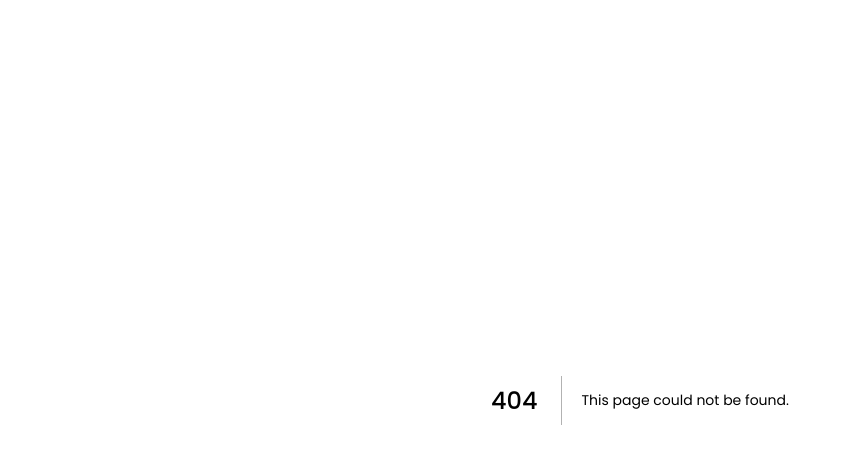
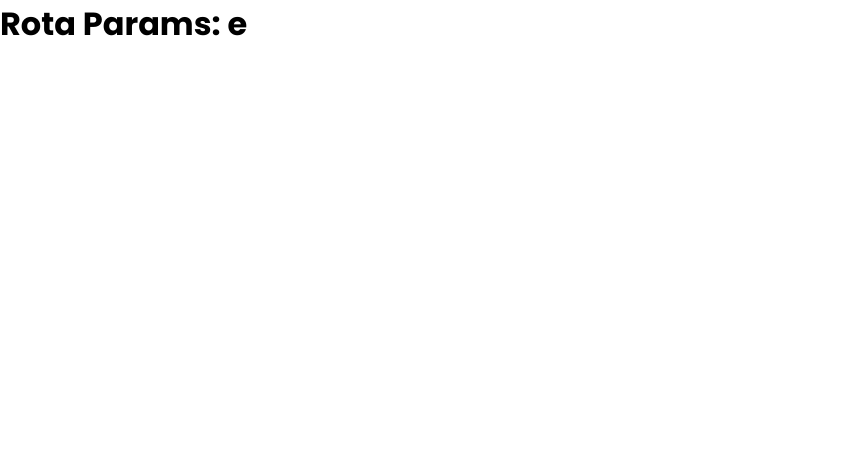
Before and after one commit to wagnnermorais/Next-React-Full-Course, a Next.js app: page /routes/params in a window 1280 px wide. Before the commit this address had no page. Shown: the top 464 px of the page, without its empty margins (0-846 px from the left). Built offline with nearby package versions, Linux system fonts and the light colour scheme.

Commit message:
feat: using params with useRouter

```diff
--- /dev/null
+++ b/src/pages/routes/params.jsx
@@ -0,0 +1,15 @@
+import { useRouter } from "next/router";
+
+export default function Params() {
+  const router = useRouter();
+  const id = router.query.id;
+  const nome = router.query.nome;
+
+  return (
+    <div>
+      <h1>
+        Rota Params: {id} e {nome}
+      </h1>
+    </div>
+  );
+}
```
